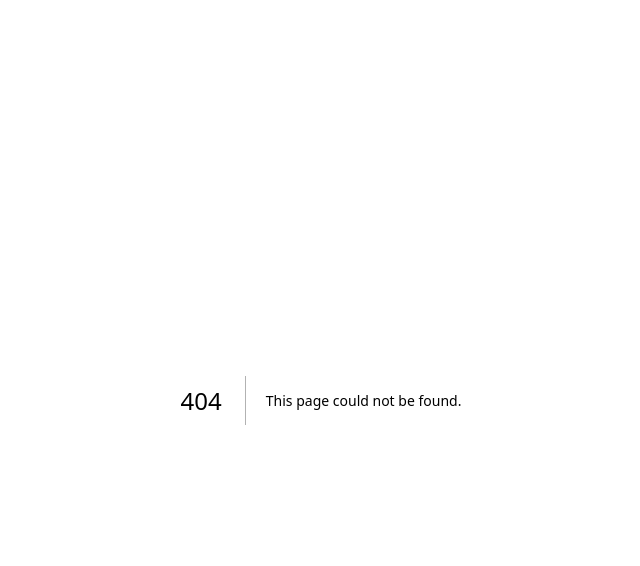
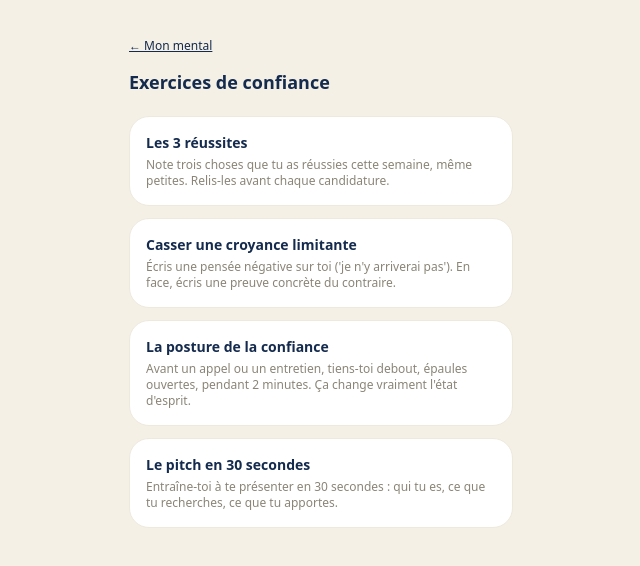
Before and after one commit to Ludivine-nouvellevie/Nouvelle-Vie-Emploi-Stable, a Next.js app in the folder nouvelle-vie-emploi-stable/nouvelle-vie/: page /mental/exercices in a window 1280 px wide. Before the commit this address had no page. Shown: the top 566 px of the page, without its empty margins (319-959 px from the left). Built offline with nearby package versions, Linux system fonts and the light colour scheme.

Commit message:
Add files via upload

```diff
--- /dev/null
+++ b/nouvelle-vie-emploi-stable/nouvelle-vie/app/mental/exercices/page.tsx
@@ -0,0 +1,42 @@
+import Link from "next/link";
+
+const EXERCISES = [
+  {
+    title: "Les 3 réussites",
+    desc: "Note trois choses que tu as réussies cette semaine, même petites. Relis-les avant chaque candidature.",
+  },
+  {
+    title: "Casser une croyance limitante",
+    desc: "Écris une pensée négative sur toi ('je n'y arriverai pas'). En face, écris une preuve concrète du contraire.",
+  },
+  {
+    title: "La posture de la confiance",
+    desc: "Avant un appel ou un entretien, tiens-toi debout, épaules ouvertes, pendant 2 minutes. Ça change vraiment l'état d'esprit.",
+  },
+  {
+    title: "Le pitch en 30 secondes",
+    desc: "Entraîne-toi à te présenter en 30 secondes : qui tu es, ce que tu recherches, ce que tu apportes.",
+  },
+];
+
+export default function ExercicesPage() {
+  return (
+    <div className="min-h-screen bg-[#F4F0E6] py-8 px-4">
+      <div className="max-w-sm mx-auto">
+        <Link href="/mental" className="text-xs text-navy underline">
+          ← Mon mental
+        </Link>
+        <h1 className="text-lg font-bold text-navy mt-3 mb-5">Exercices de confiance</h1>
+
+        <div className="flex flex-col gap-3">
+          {EXERCISES.map((ex) => (
+            <div key={ex.title} className="bg-white rounded-xl2 border border-line p-4">
+              <p className="text-sm font-semibold text-navy mb-1">{ex.title}</p>
+              <p className="text-xs text-[#8A8577]">{ex.desc}</p>
+            </div>
+          ))}
+        </div>
+      </div>
+    </div>
+  );
+}
```
